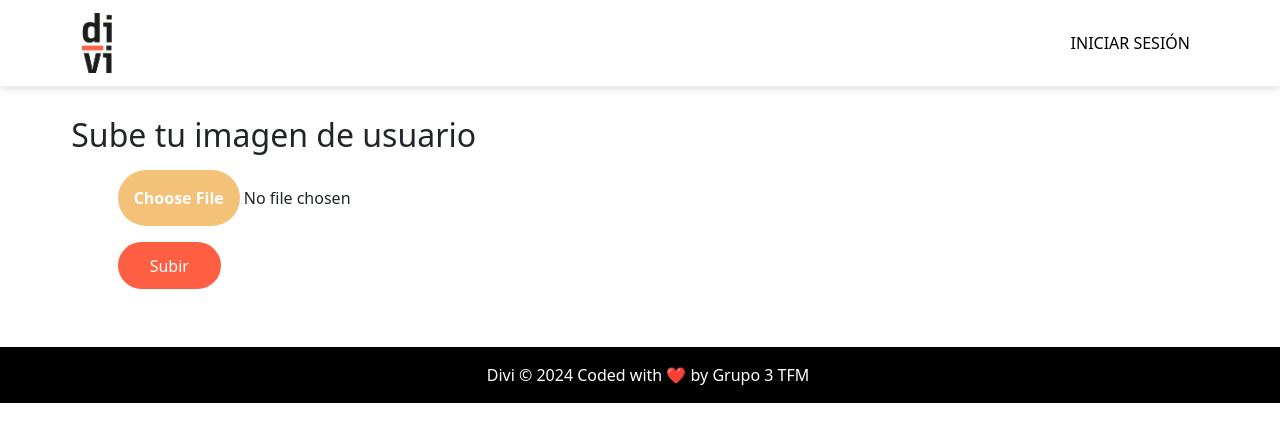
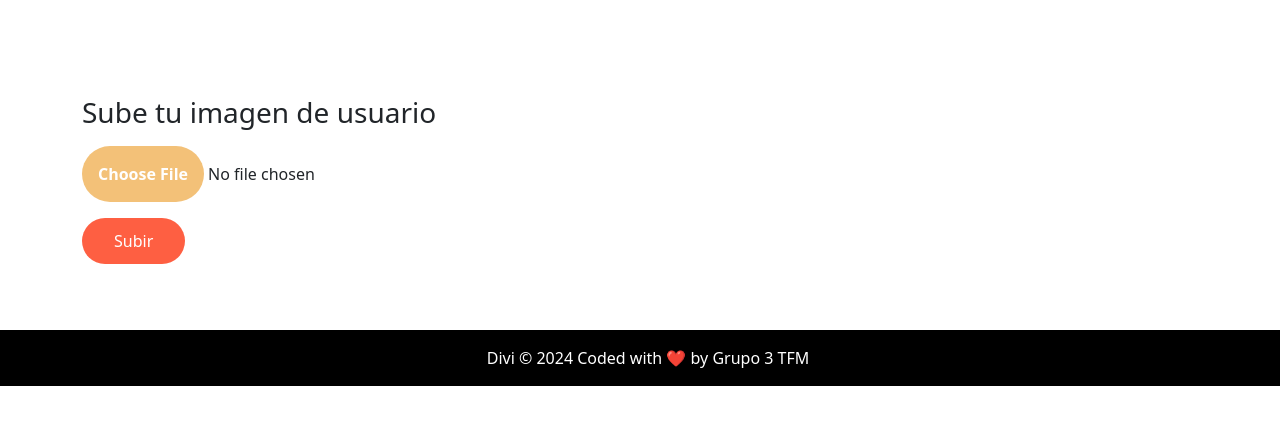
Before and after one commit to jcpardo86/tfm_grupo3, an Angular app: page /newuser/upload/1 in a window 1280 px wide. Shown: the top 442 px of the page. Built offline with nearby package versions, Linux system fonts and the light colour scheme; no server answers.

Commit message:
boton de subir imagen en user form
implementado boton de subir imagen para que aparezca cuando usuario está logueado y así se pueda cambiar la imagen de usuario. Cuando user no está logueado el flow sigue como estaba y el botón no aparece

```diff
--- a/src/app/components/upload-button/upload-button.component.html
+++ b/src/app/components/upload-button/upload-button.component.html
@@ -1,10 +1,7 @@
-<app-navbar></app-navbar>
-<div class="container-fluid d-flex justify-content-center align-items-center"
-	style="padding-top: 100px; padding-bottom: 10px;">
-	<div class="row w-100">
-		<div class="col-md-5 d-flex flex-column justify-content-center align-items-center">
-			<p class=" mt-3 mb-3 h2 text-start">Sube tu imagen de {{ tipo }}</p>
-			<div class="file-upload-container">
+<div class="container " style="padding-top: 80px; padding-bottom: 10px;">
+	<div class="justify-content-center align-items-start">
+		<p class=" mt-3 mb-3 h3 text-start">Sube tu imagen de {{ tipo }}</p>
+		<div class="">
 			<input class="custom-file-upload" type="file" accept=".jpg" (change)="onFileSelected($event)" />
 			<br />
 			<div *ngIf="selectedFile">
@@ -12,17 +9,18 @@
 				<button class="btn-xs btn-primary btn-lg btn_personal rounded-pill mt-3"
 					(click)="onSubmit()">Subir</button>
 			</div>
+
 			<div *ngIf="!selectedFile">
+
 				<button class="btn-xs btn-primary btn-lg btn_personal rounded-pill mt-3"
 					(click)="onSubmit()">Subir</button>
+
 			</div>
 		</div>
 	</div>
-		<div class="col-md-5 d-flex justify-content-center align-items-center">
+	<div class="mt-2  justify-content-start align-items-start">
 		<div *ngIf="selectedFile">
 			<img [src]="getImageUrl(selectedFile)" alt="Imagen seleccionada" class="img-thumbnail img-fluid"
-					style="max-width: 600px; max-height: 600px;">
+				style="max-width: 100px; max-height: 100px;">
 		</div>
 	</div>
-	</div>
-</div>
--- a/src/app/components/upload-button/upload-button.component.ts
+++ b/src/app/components/upload-button/upload-button.component.ts
@@ -37,9 +37,12 @@ export class UploadButtonComponent {
 				this.id = params.id_group;
 			} else if (params.id_user) {
 				this.id = params.id_user;
+
 			}
 		});
 	}
+
+
 
 	onFileSelected(event: any): void {
 		const file: File = event.target.files[0];
--- a/src/app/pages/form-user/form-user.component.css
+++ b/src/app/pages/form-user/form-user.component.css
@@ -63,10 +63,19 @@ a {
 	width: 75px;
 }
 
-  .error{
+.error {
 	color: red;
 	font-size: small;
 
+}
+
+.upload_container {
+	padding-top: 0% !important;
+}
+
+.image-responsive {
+	width: 70%;
+	height: auto;
 }
 
 /*-----------------------media queries tablet ---------------------------*/
--- a/src/app/pages/form-user/form-user.component.html
+++ b/src/app/pages/form-user/form-user.component.html
@@ -5,7 +5,7 @@
 
 <section class="container d-fuid align-items-center">
 	<div class="row w-100">
-		<div class="col-xl-7 col-lg-7 col-md-7 col-sm-12 col-xs-12 mb-3">
+		<div class="col-xl-7 col-lg-7 col-md-12 col-sm-12 col-xs-12 mb-3">
 			<div class="d-flex flex-column justify-content-center align-items-center h-100">
 				<h3 class="h3 mt-3 text-orange">{{titleForm}}</h3>
 				<form [formGroup]="modelForm" class="card p-3 border-0 w-100" (ngSubmit)="onClickGuardarBD()">
@@ -85,15 +85,17 @@
 							[disabled]="!modelForm.valid">
 					</div>
 
+
 				</form>
 			</div>
 		</div>
 		<div
-			class="col-xl-5 col-lg-5 col-md-5 col-sm-12 col-xs-12 d-flex flex-column align-items-center justify-content-center mt-5 mt-md-0">
+			class="col-xl-5 col-lg-5 col-md-12 col-sm-12 col-xs-12 d-flex flex-column align-items-center justify-content-start mt-5 mt-md-0">
 			<!-- Mostrar imagen predeterminada si no se ha subido ninguna imagen -->
 			<img [src]="imageURL || 'assets/images/default_user_image.avif'" alt="User Image"
-				class="user-image img-fluid rounded rounded-circle image-responsive">
+				class=" img-fluid rounded rounded-circle image-responsive">
 			<!-- Botón para cambiar la imagen -->
+			<app-upload-button *ngIf="isUpdatingUser"></app-upload-button>
 
 			<!--
           <button *ngIf="imageURL" class="btn btn-link mt-3"(click)="onChangeImage()">Cambiar Imagen</button>-->
--- a/src/app/pages/form-user/form-user.component.ts
+++ b/src/app/pages/form-user/form-user.component.ts
@@ -39,6 +39,8 @@ export class FormUserComponent {
 	};
 	titleForm: string = "Registro nuevo usuario";
 	textBottom: string = "Guardar";
+	isUpdatingUser: boolean = false;
+
 
 	activatedRoute = inject(ActivatedRoute);
 
@@ -78,6 +80,8 @@ export class FormUserComponent {
 		);
 	}
 
+
+
 	// Verificación de contraseña
 	checkpasswords(group: AbstractControl): any {
 		const password = group.get('password')?.value;
@@ -98,6 +102,7 @@ export class FormUserComponent {
 		this.activatedRoute.params.subscribe(async (params: any) => {
 
 			if (params.id_user) {
+				this.isUpdatingUser = true;
 				this.titleForm = "Actualizar usuario";
 				this.textBottom = "Actualizar";
 				const response = await this.userService.getUserById(params.id_user);
@@ -127,6 +132,8 @@ export class FormUserComponent {
 		});
 
 	}
+
+
 
 
 
```
Lines whose indentation alone changed are shown as unchanged.
